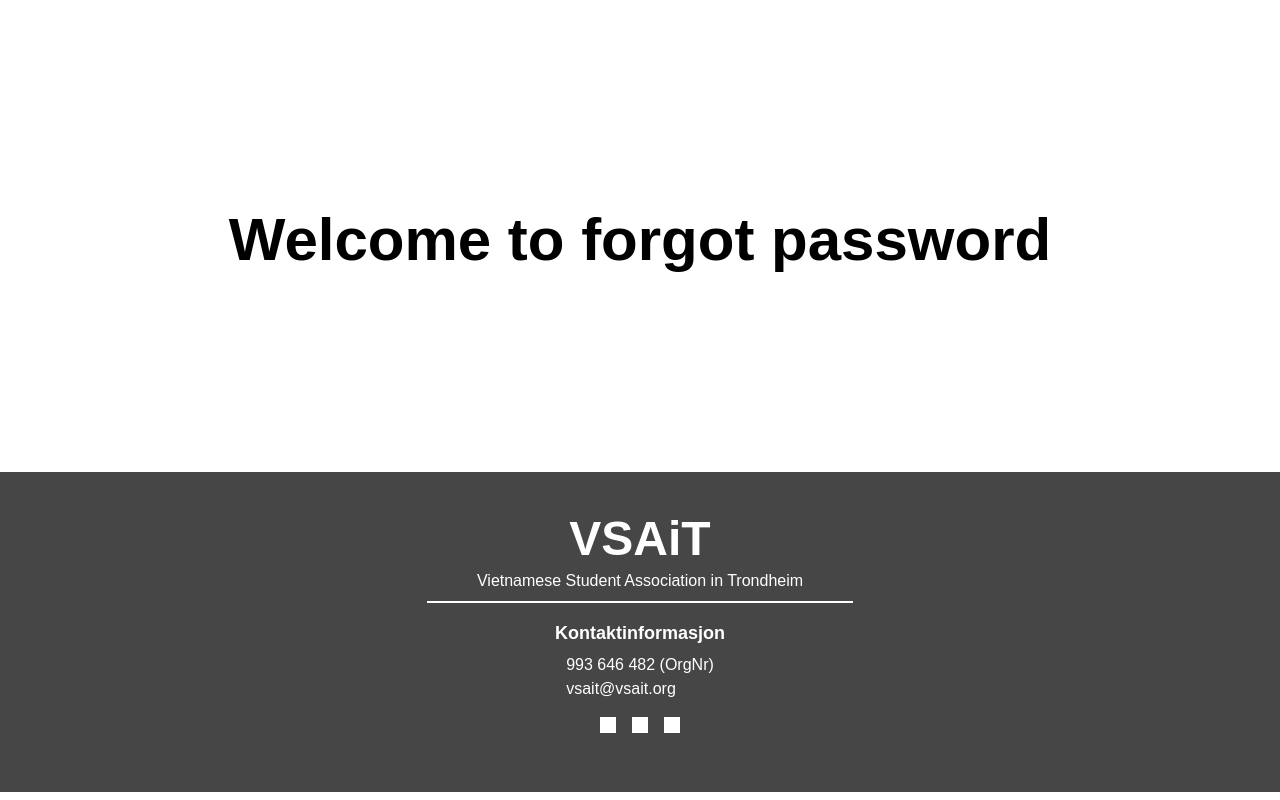
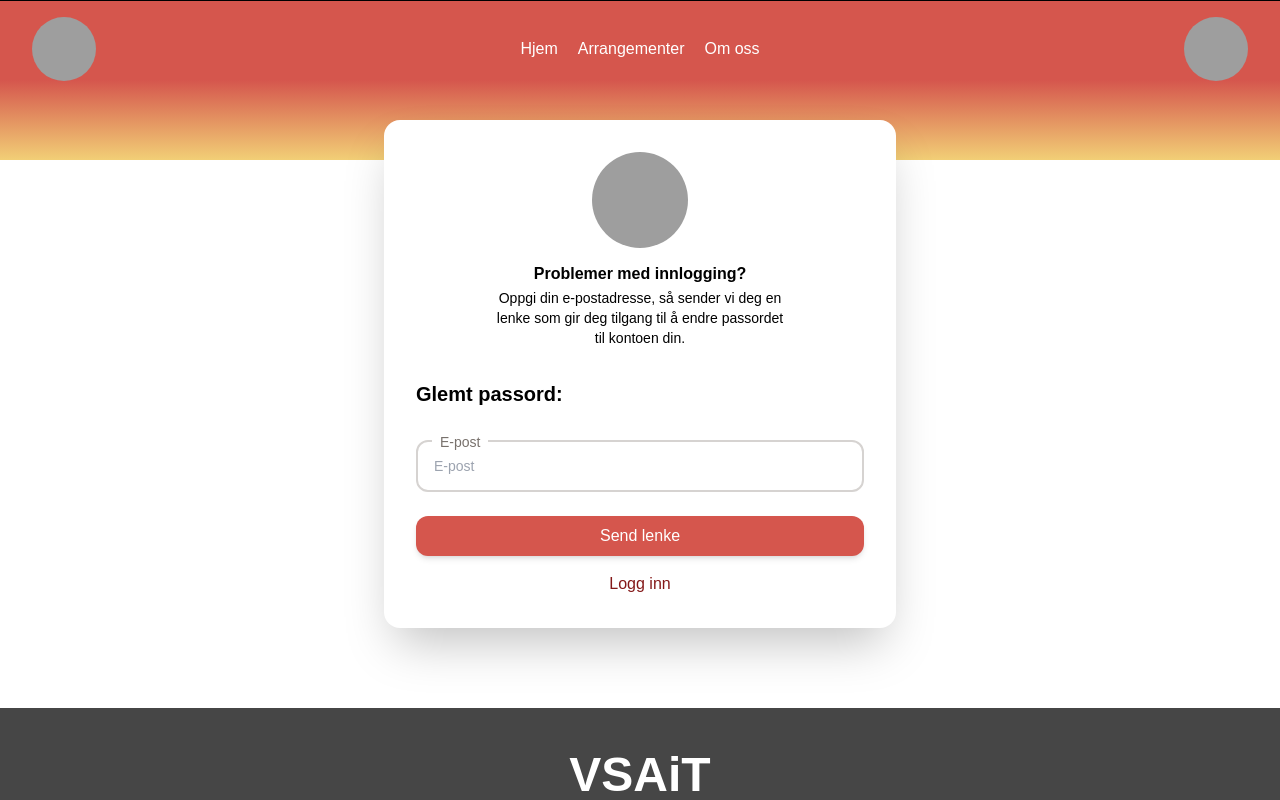
Before and after one commit to vsaIT/vsait.org, a Next.js app: page /forgot in a window 1280 px wide. Shown: the top 800 px of the page. Built offline with nearby package versions, Linux system fonts and the light colour scheme; grey boxes are pictures that could not be loaded.

Commit message:
feat: add styling for forgot endpoint

```diff
--- a/lib/components/Button/Button.tsx
+++ b/lib/components/Button/Button.tsx
@@ -13,7 +13,7 @@ const Button = ({
       disabled={disabled ?? false}
       type={type}
       onClick={onClick}
-      className={`text-white py-2 px-10 rounded-xl bg-primary hover:bg-white hover:text-black shadow-md transition-all ${className}`}
+      className={`text-white py-2 px-10 rounded-xl bg-primary hover:bg-white hover:text-black shadow-md transition-all duration-500 ${className}`}
     >
       {text ?? ''}
       {children}
--- /dev/null
+++ b/lib/components/Form/ForgotForm.tsx
@@ -0,0 +1,134 @@
+import { filter } from 'lodash';
+import { GetServerSidePropsContext } from 'next';
+import {
+  getSession,
+  getCsrfToken,
+  signIn,
+  getProviders,
+} from 'next-auth/react';
+import { useState } from 'react';
+import { useForm } from 'react-hook-form';
+import { Button } from '@components/Button';
+import Image from 'next/image';
+
+const MINIMUM_ACTIVITY_TIMEOUT = 850;
+type ForgotFormValues = {
+  csrfToken: string;
+  email: string;
+};
+
+const ForgotForm = ({ csrfToken }: any) => {
+  const [isSubmitting, setSubmitting] = useState(false);
+  const { register, handleSubmit } = useForm<ForgotFormValues>();
+
+  const onSubmit = async (data: ForgotFormValues) => {
+    setSubmitting(true);
+    try {
+      signIn('app-forgot', {
+        callbackUrl: '/',
+        email: data.email,
+      });
+
+      setTimeout(() => {
+        setSubmitting(false);
+      }, MINIMUM_ACTIVITY_TIMEOUT);
+    } catch (error) {
+      console.error(error);
+      setSubmitting(false);
+    }
+  };
+
+  return (
+    <>
+      <div className=" flex flex-col justify-center w-128 p-8 mb-10 text-left bg-white shadow-2xl rounded-2xl transform -translate-y-10">
+        <div className="flex flex-col justify-center m-auto text-center w-8/12 mb-8">
+          <div className="flex relative w-24 h-24 rounded-full overflow-hidden m-auto mb-3">
+            <Image
+              src="https://medlem.vsait.org/static/home/logo.svg"
+              alt="Vercel Logo"
+              width={72}
+              height={72}
+              layout="fill"
+            />
+          </div>
+          <h2 className="text-l font-bold leading-7 text-gray-900">
+            Problemer med innlogging?
+          </h2>
+          <p className="text-sm">
+            Oppgi din e-postadresse, så sender vi deg en lenke som gir deg
+            tilgang til å endre passordet til kontoen din.
+          </p>
+        </div>
+        <h1 className="text-xl font-bold leading-7 text-gray-900">
+          Glemt passord:
+        </h1>
+        <div className="w-full pt-2">
+          <form
+            className="text-center w-full"
+            onSubmit={handleSubmit(onSubmit)}
+          >
+            <input
+              {...register('csrfToken')}
+              type="hidden"
+              defaultValue={csrfToken}
+              hidden
+            />
+            <div className="relative my-6">
+              <label
+                htmlFor="email"
+                className="block text-sm font-medium text-left text-stone-500 absolute bg-white left-4 -top-2 px-2"
+              >
+                E-post
+              </label>
+              <div className="mt-1">
+                <input
+                  id="email"
+                  type="email"
+                  autoComplete="email"
+                  placeholder="E-post"
+                  required
+                  {...register('email')}
+                  className="w-full py-3 px-4 border-2 border-stone-300 outline-none text-sm text-left leading-6 bg-transparent rounded-xl transition duration-150 ease-in-out"
+                />
+              </div>
+            </div>
+
+            <div className="mt-6 space-y-2 flex justify-center">
+              <Button
+                disabled={isSubmitting}
+                onClick={() => console.log('submit')}
+                className="w-full"
+                type="submit"
+              >
+                {isSubmitting ? <p>Loading...</p> : <p>Send lenke</p>}
+              </Button>
+            </div>
+          </form>
+          <div className="flex justify-center mt-4">
+            <a href="/login" className="text-darker">
+              Logg inn
+            </a>
+          </div>
+        </div>
+      </div>
+    </>
+  );
+};
+
+export async function getServerSideProps(context: GetServerSidePropsContext) {
+  const session = await getSession(context);
+
+  if (session) {
+    return { redirect: { permanent: false, destination: '/' } };
+  }
+
+  const csrfToken = await getCsrfToken({ req: context.req });
+  const providers = filter(await getProviders(), (provider: any) => {
+    return provider.type !== 'credentials';
+  });
+
+  return {
+    props: { csrfToken, providers },
+  };
+}
+export default ForgotForm;
--- a/lib/components/Form/index.ts
+++ b/lib/components/Form/index.ts
@@ -1,2 +1,3 @@
 export { default as LoginForm } from './LoginForm';
 export { default as RegistrationForm } from './RegistrationForm';
+export { default as ForgotForm } from './ForgotForm';
--- a/lib/styles/globals.css
+++ b/lib/styles/globals.css
@@ -7,4 +7,7 @@
   html {
     font-family: 'Poppins', sans-serif;
   }
+  a:hover {
+    text-decoration: underline;
+  }
 }
--- a/pages/forgot.tsx
+++ b/pages/forgot.tsx
@@ -1,17 +1,24 @@
 import type { NextPage } from 'next';
 import Head from 'next/head';
 import Footer from '@components/Footer';
+import Navigation from '@lib/components/Navigation';
+import { SmallHeader } from '@lib/components/Header';
+import { ForgotForm } from '@lib/components/Form';
 
 const ForgotPassword: NextPage = () => {
   return (
-    <div className="flex min-h-screen flex-col items-center justify-center py-2">
+    <div className="flex min-h-screen flex-col items-center justify-center">
       <Head>
         <title>VSAiT | Glemt passord</title>
         <link rel="icon" href="/favicon.ico" />
       </Head>
 
-      <main className="flex w-full flex-1 flex-col items-center justify-center px-20 text-center">
-        <h1 className="text-6xl font-bold">Welcome to forgot password</h1>
+      <Navigation />
+
+      <main className="flex w-full flex-1 flex-col items-center text-center">
+        <SmallHeader />
+
+        <ForgotForm />
       </main>
 
       <Footer />
```
